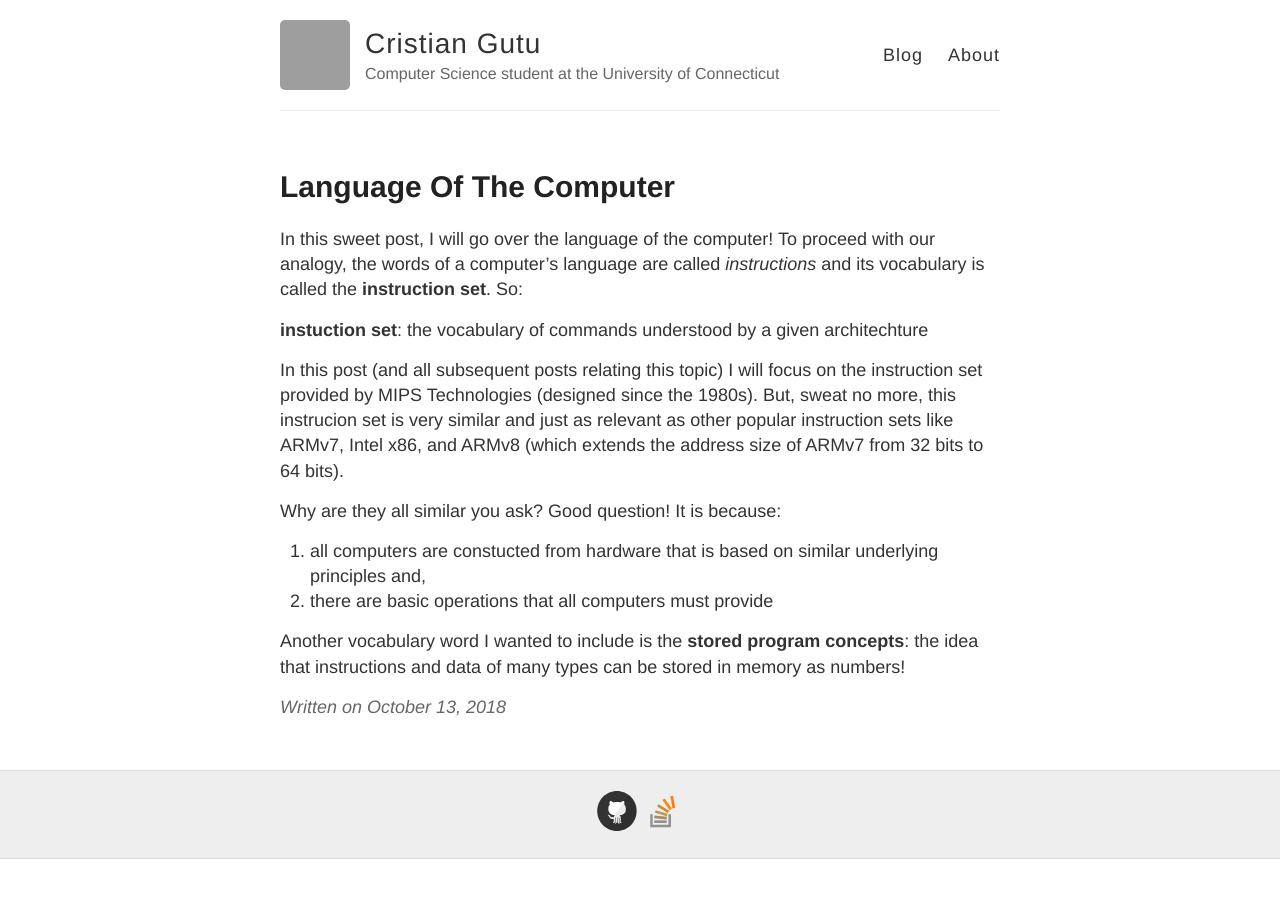
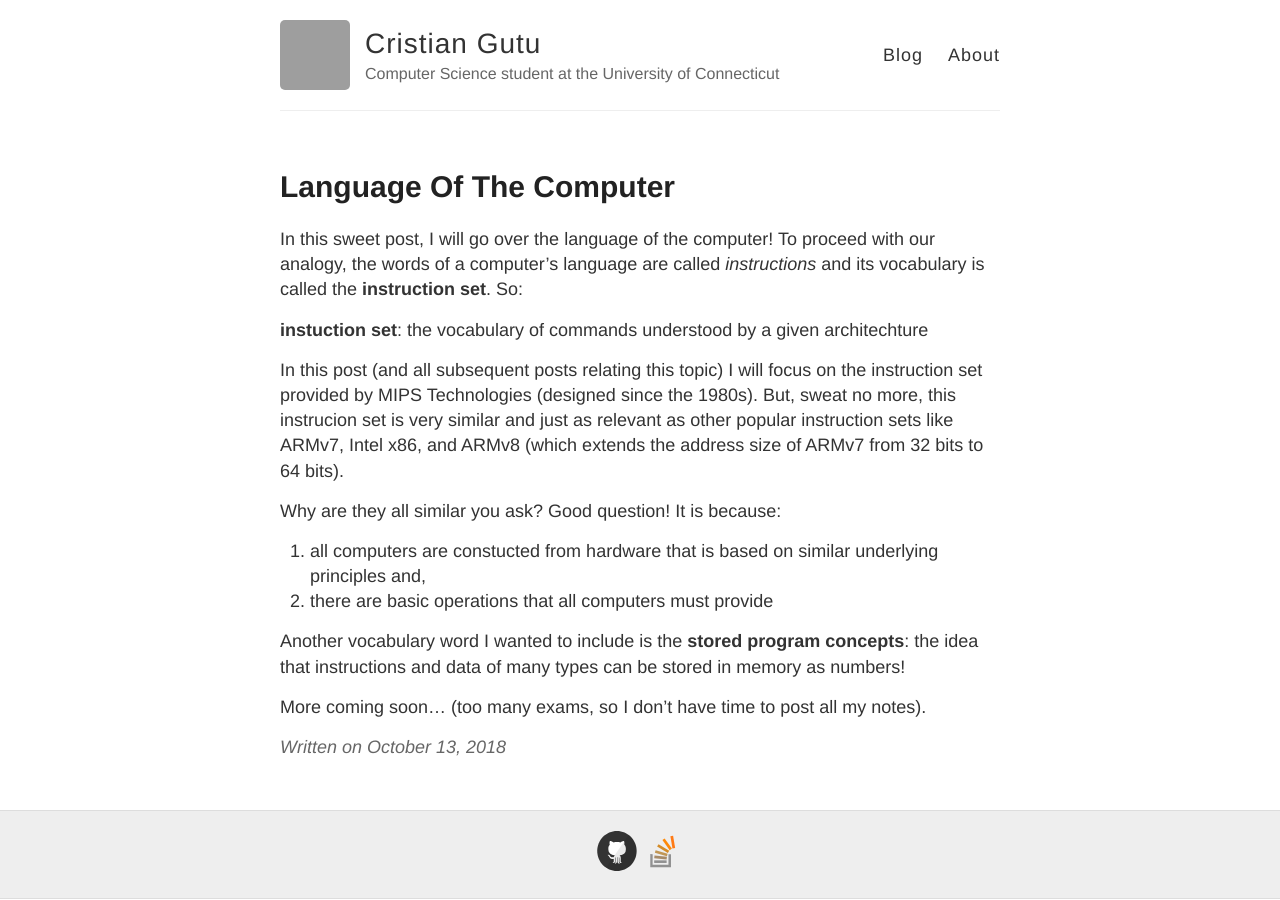
Before and after one commit to gutucristian/gutucristian.github.io, a Jekyll site: the page built from _posts/2018-10-13-Language-Of-The-Computer.md, in a window 1280 px wide. Built offline with Jekyll 4.4.1, drawn with Linux system fonts in a browser that asks for light colours; our own code applies the rules of GitHub Pages for plain Markdown files; grey boxes are pictures that could not be loaded.

Commit message:
Update 2018-10-13-Language-Of-The-Computer.md

```diff
--- a/_posts/2018-10-13-Language-Of-The-Computer.md
+++ b/_posts/2018-10-13-Language-Of-The-Computer.md
@@ -10,3 +10,5 @@ Why are they all similar you ask? Good question! It is because:
 2. there are basic operations that all computers must provide
 
 Another vocabulary word I wanted to include is the **stored program concepts**: the idea that instructions and data of many types can be stored in memory as numbers!
+
+More coming soon... (too many exams, so I don't have time to post all my notes).
```
